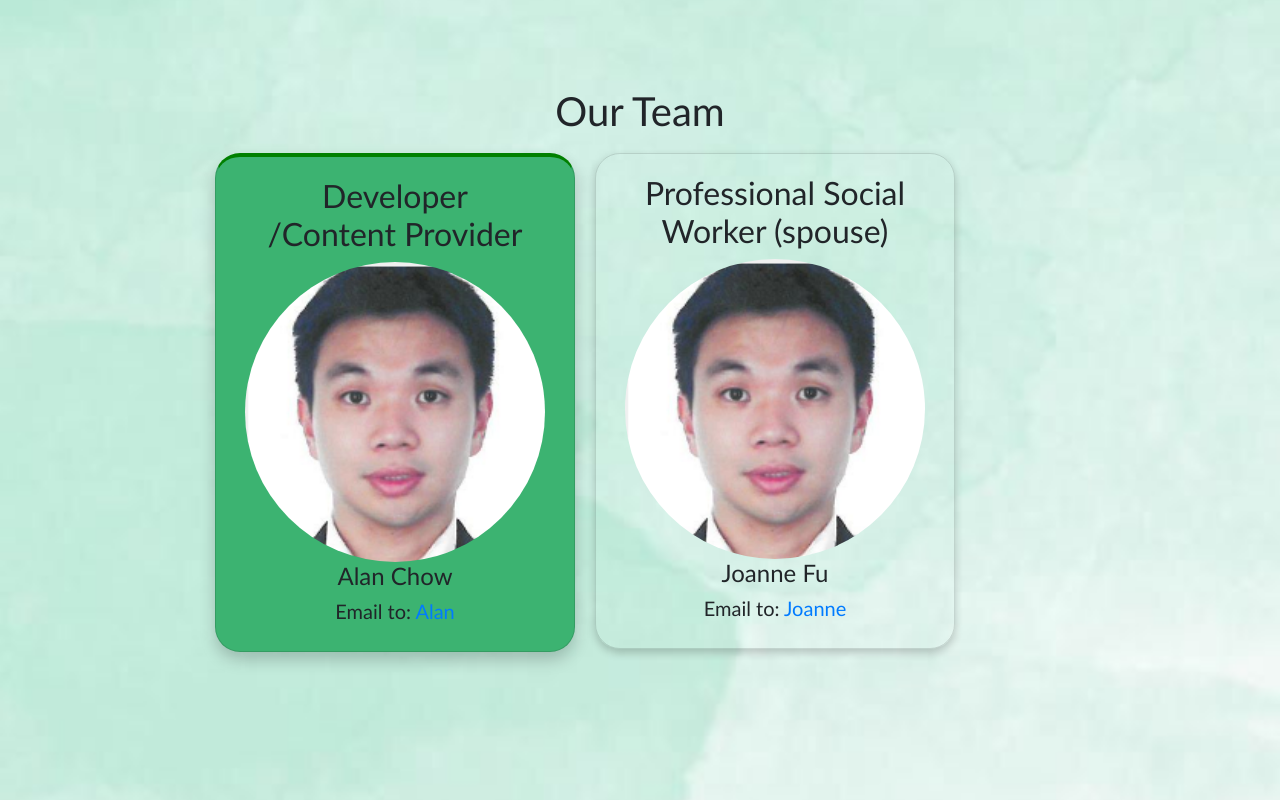
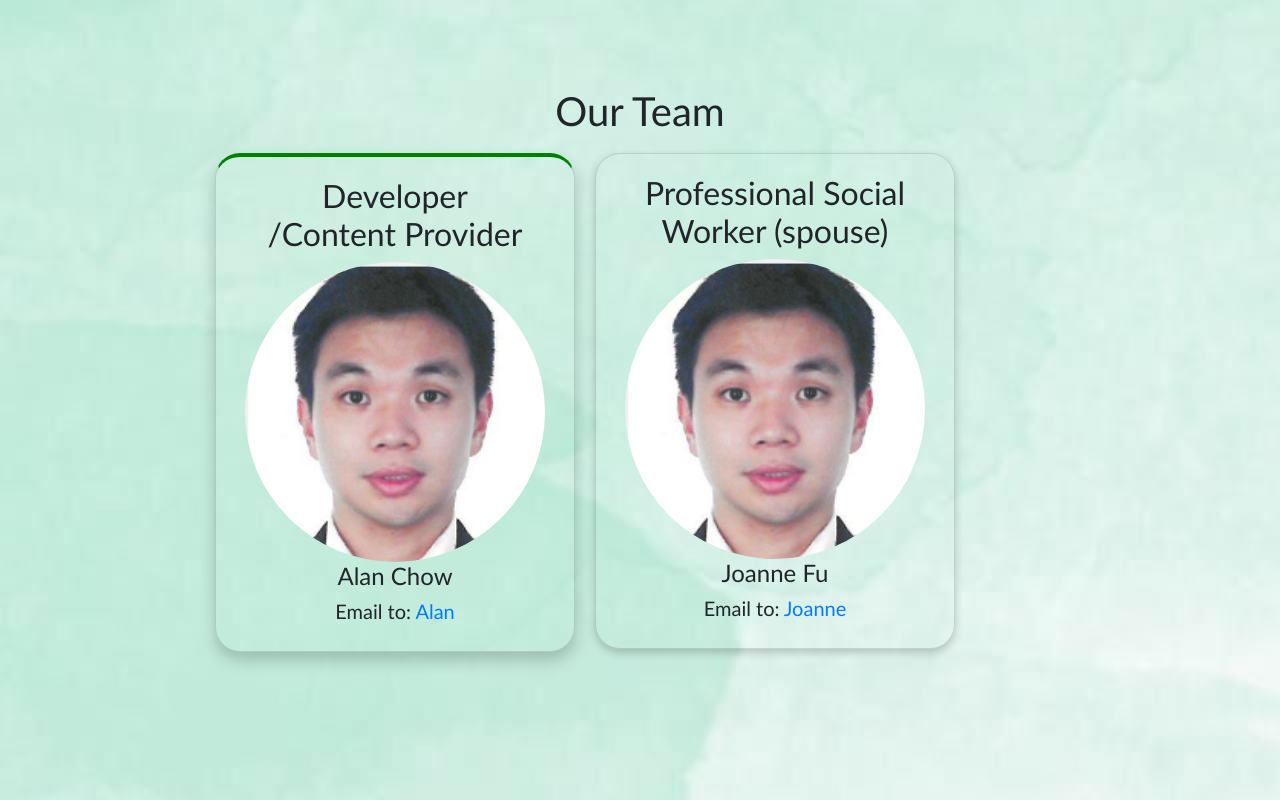
Before and after one commit to alanchow85/alanchow85.github.io, a plain HTML site: page about.html in a window 1280 px wide. In both pictures the pointer is over the element 395 px from the left and 896 px from the top of the page. Shown: the part 496-1296 px from the top of the page. Drawn offline with nearby package versions, Linux system fonts and the light colour scheme.

Commit message:
Update about.html

```diff
--- a/about.html
+++ b/about.html
@@ -142,11 +142,12 @@ body {
 }
 
 .card:hover {
-  transition : 1.5s;
-  transform: rotateY(360deg);
+
+  transition : 0.8s;
   box-shadow: 0 8px 16px 0 rgba(0,0,0,0.2);
   border-Top: 4px solid green;
-  background-color:MediumSeaGreen;
+  background-color:transparent;
+
 }
 .card2 {
   box-shadow: 0 4px 8px 0 rgba(0, 0, 0, 0.2);
@@ -159,10 +160,12 @@ body {
 }
 
 .card2:hover {
-  transition : 1.5s;
+
+  transition : 0.8s;
   box-shadow: 0 8px 16px 0 rgba(0,0,0,0.2);
   border-Top: 4px solid green;
-  background-color:MediumSeaGreen;
+  background-color:transparent;
+
 }
 
 .right {
```
